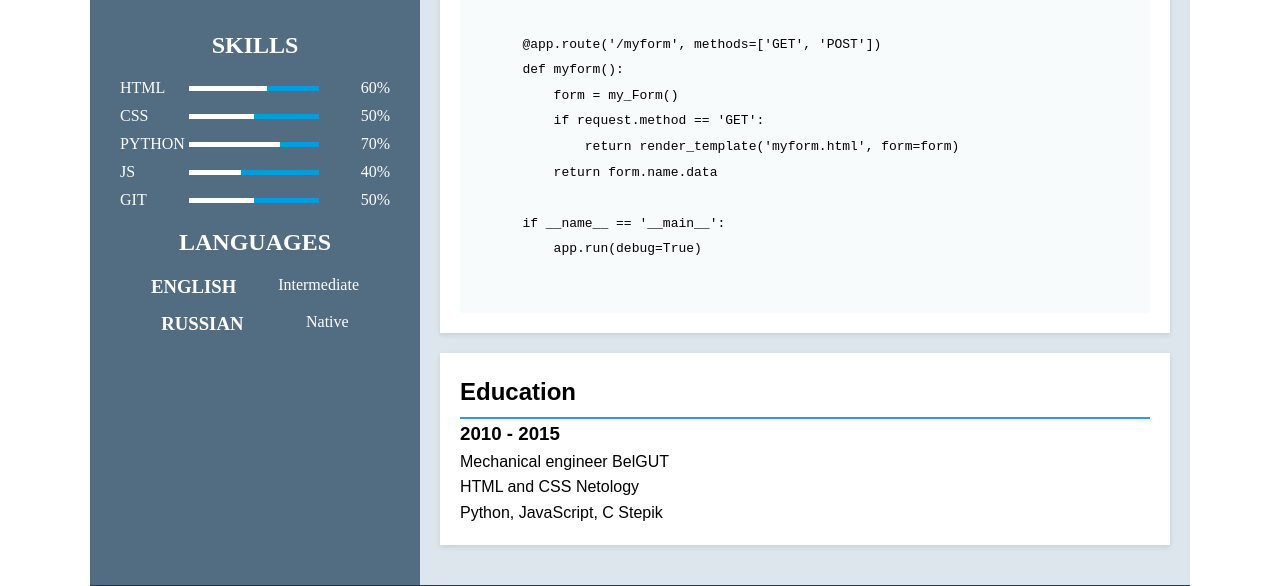
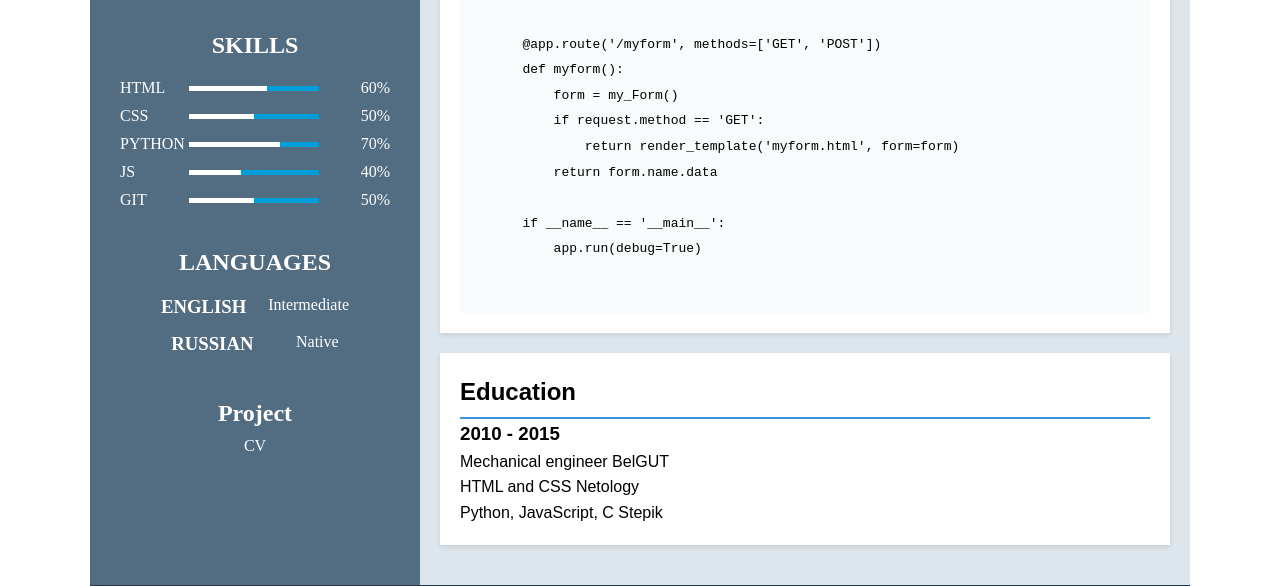
Before and after one commit to Everagi/rsschool-cv, a plain HTML site: page index.html in a window 1280 px wide. Shown: the part 625-1211 px from the top of the page. Drawn offline with Linux system fonts and the light colour scheme.

Commit message:
docs: add section project as html as css

```diff
--- a/index.html
+++ b/index.html
@@ -114,6 +114,12 @@
                         </li>
                     </ul>
                 </div>
+                <div class="project">
+                    <h2 class="project_title">Project</h2>
+                        <ol>
+                            <li><a class="a" href="https://everagi.github.io/rsschool-cv/cv">CV</a></li>
+                        </ol>
+                </div>
             </div>
             <div class="resume_right">
                 <div class="main-content">
@@ -124,7 +130,7 @@
                     <section class="code">
                         <h2>Code example</h2>
                         <pre>
-          <code>
+        <code>
         app = Flask(__name__)
         app.secret_key = 'my-secret'
 
--- a/style.css
+++ b/style.css
@@ -161,6 +161,7 @@
     max-width: 100%;
     color: #fff;
     padding-bottom: 10px;
+    margin: 20px;
 }
 
 .language-name {
@@ -177,6 +178,22 @@
     margin-bottom: 15px;
 }
 /*finish lang*/
+/*start project*/
+.project {
+    text-align: center;
+}
+
+.project_title {
+    margin: 10px;
+}
+
+.project .a {
+    list-style: none;
+    text-decoration: none;
+    color: #fff;
+}
+
+/*finish project*/
 /*finish left*/
 
 /*right start*/
```
